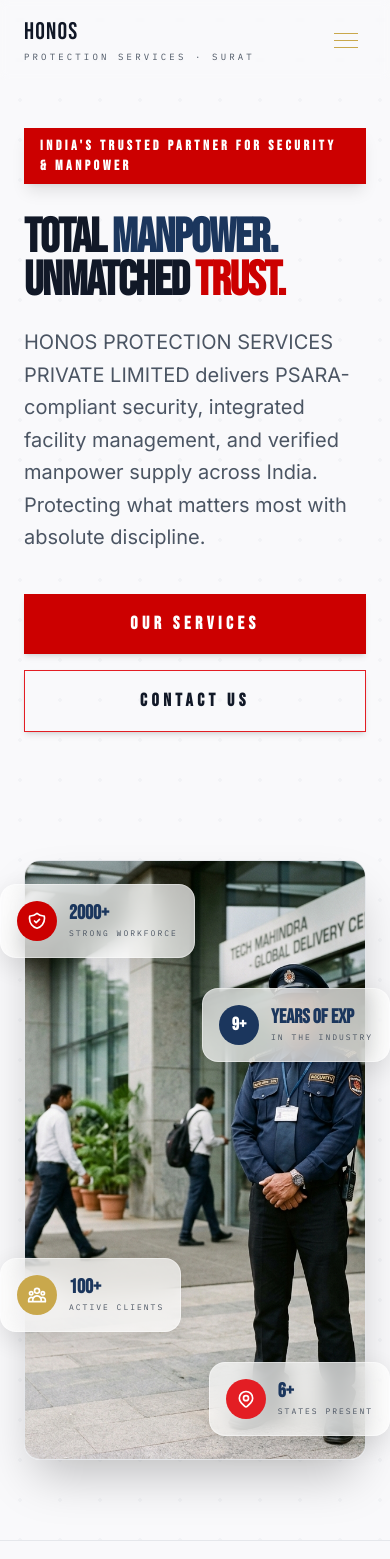
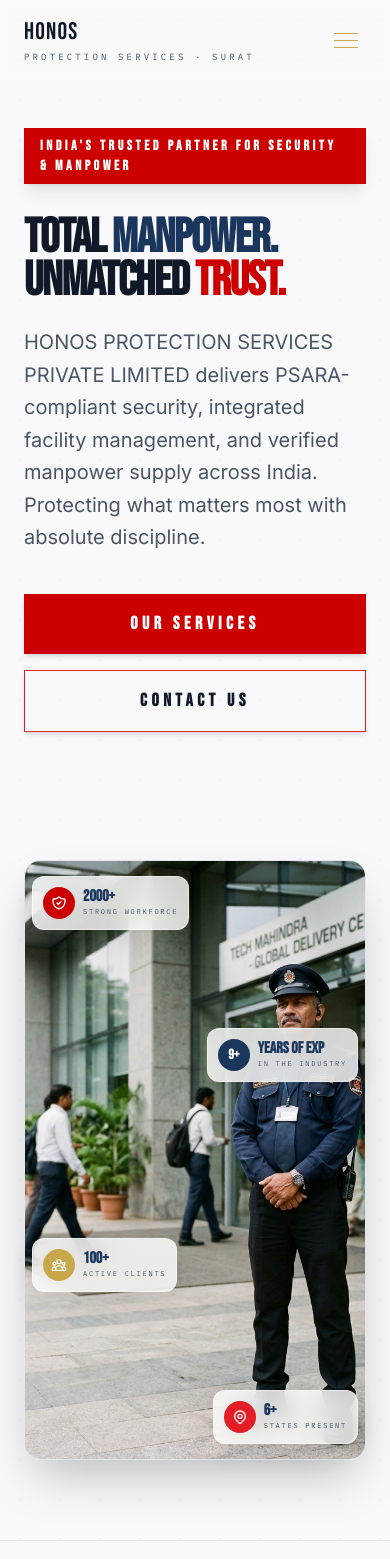
Before and after one commit to shivansh-121/Honos_Webstie, a Next.js app: page / in a window 390 px wide. Shown: the top 1559 px of the page. Built offline with nearby package versions, Linux system fonts and the light colour scheme.

Commit message:
fix: correct hero badges size and overflow on mobile

```diff
--- a/components/sections/Hero.tsx
+++ b/components/sections/Hero.tsx
@@ -81,17 +81,17 @@ export function Hero() {
               initial={{ opacity: 0, y: -20, x: -20 }}
               animate={{ opacity: 1, y: 0, x: 0 }}
               transition={{ duration: 0.8, delay: 0.6, ease: [0.16, 1, 0.3, 1] }}
-              className="absolute -left-6 md:-left-10 top-6 md:top-8 z-20 backdrop-blur-md bg-white/70 border border-white/40 shadow-[0_8px_30px_rgb(0,0,0,0.12)] p-4 md:p-6 rounded-2xl"
+              className="absolute left-2 sm:-left-6 md:-left-10 top-4 md:top-8 z-20 backdrop-blur-md bg-white/80 border border-white/50 shadow-[0_8px_30px_rgb(0,0,0,0.12)] p-2.5 sm:p-4 md:p-6 rounded-xl md:rounded-2xl"
             >
-              <div className="flex items-center gap-3 md:gap-4">
-                <div className="flex h-10 w-10 md:h-12 md:w-12 items-center justify-center rounded-full bg-[#cc0000] text-white">
-                  <svg className="w-5 h-5 md:w-6 md:h-6" fill="none" viewBox="0 0 24 24" stroke="currentColor">
+              <div className="flex items-center gap-2 sm:gap-3 md:gap-4">
+                <div className="flex h-8 w-8 sm:h-10 sm:w-10 md:h-12 md:w-12 items-center justify-center rounded-full bg-[#cc0000] text-white">
+                  <svg className="w-4 h-4 sm:w-5 sm:h-5 md:w-6 md:h-6" fill="none" viewBox="0 0 24 24" stroke="currentColor">
                     <path strokeLinecap="round" strokeLinejoin="round" strokeWidth={2} d="M9 12l2 2 4-4m5.618-4.016A11.955 11.955 0 0112 2.944a11.955 11.955 0 01-8.618 3.04A12.02 12.02 0 003 9c0 5.591 3.824 10.29 9 11.622 5.176-1.332 9-6.03 9-11.622 0-1.042-.133-2.052-.382-3.016z" />
                   </svg>
                 </div>
                 <div>
-                  <p className="font-display text-xl md:text-2xl font-bold text-brand-navy leading-none mb-1"><Counter end={2000} suffix="+" /></p>
-                  <p className="font-mono text-[8px] md:text-[10px] uppercase tracking-widest text-gray-600">Strong Workforce</p>
+                  <p className="font-display text-base sm:text-xl md:text-2xl font-bold text-brand-navy leading-none mb-0.5"><Counter end={2000} suffix="+" /></p>
+                  <p className="font-mono text-[7px] sm:text-[8px] md:text-[10px] uppercase tracking-widest text-gray-600">Strong Workforce</p>
                 </div>
               </div>
             </motion.div>
@@ -101,15 +101,15 @@ export function Hero() {
               initial={{ opacity: 0, y: -20, x: 20 }}
               animate={{ opacity: 1, y: 0, x: 0 }}
               transition={{ duration: 0.8, delay: 0.8, ease: [0.16, 1, 0.3, 1] }}
-              className="absolute -right-6 md:-right-10 top-32 md:top-40 z-20 backdrop-blur-md bg-white/70 border border-white/40 shadow-[0_8px_30px_rgb(0,0,0,0.12)] p-4 md:p-6 rounded-2xl"
+              className="absolute right-2 sm:-right-6 md:-right-10 top-[28%] md:top-40 z-20 backdrop-blur-md bg-white/80 border border-white/50 shadow-[0_8px_30px_rgb(0,0,0,0.12)] p-2.5 sm:p-4 md:p-6 rounded-xl md:rounded-2xl"
             >
-              <div className="flex items-center gap-3 md:gap-4">
-                <div className="flex h-10 w-10 md:h-12 md:w-12 items-center justify-center rounded-full bg-brand-navy text-white font-display text-lg md:text-xl font-bold">
+              <div className="flex items-center gap-2 sm:gap-3 md:gap-4">
+                <div className="flex h-8 w-8 sm:h-10 sm:w-10 md:h-12 md:w-12 items-center justify-center rounded-full bg-brand-navy text-white font-display text-sm sm:text-lg md:text-xl font-bold">
                   <Counter end={company.yearsInBusiness} suffix="+" />
                 </div>
                 <div>
-                  <p className="font-display text-xl md:text-2xl font-bold text-brand-navy leading-none mb-1">Years of Exp</p>
-                  <p className="font-mono text-[8px] md:text-[10px] uppercase tracking-widest text-gray-600">In the Industry</p>
+                  <p className="font-display text-base sm:text-xl md:text-2xl font-bold text-brand-navy leading-none mb-0.5">Years of Exp</p>
+                  <p className="font-mono text-[7px] sm:text-[8px] md:text-[10px] uppercase tracking-widest text-gray-600">In the Industry</p>
                 </div>
               </div>
             </motion.div>
@@ -119,17 +119,17 @@ export function Hero() {
               initial={{ opacity: 0, y: 20, x: -20 }}
               animate={{ opacity: 1, y: 0, x: 0 }}
               transition={{ duration: 0.8, delay: 1.0, ease: [0.16, 1, 0.3, 1] }}
-              className="absolute -left-6 md:-left-10 bottom-32 md:bottom-40 z-20 backdrop-blur-md bg-white/70 border border-white/40 shadow-[0_8px_30px_rgb(0,0,0,0.12)] p-4 md:p-6 rounded-2xl"
+              className="absolute left-2 sm:-left-6 md:-left-10 bottom-[28%] md:bottom-40 z-20 backdrop-blur-md bg-white/80 border border-white/50 shadow-[0_8px_30px_rgb(0,0,0,0.12)] p-2.5 sm:p-4 md:p-6 rounded-xl md:rounded-2xl"
             >
-              <div className="flex items-center gap-3 md:gap-4">
-                <div className="flex h-10 w-10 md:h-12 md:w-12 items-center justify-center rounded-full bg-gold text-white">
-                  <svg className="w-5 h-5 md:w-6 md:h-6" fill="none" viewBox="0 0 24 24" stroke="currentColor">
+              <div className="flex items-center gap-2 sm:gap-3 md:gap-4">
+                <div className="flex h-8 w-8 sm:h-10 sm:w-10 md:h-12 md:w-12 items-center justify-center rounded-full bg-gold text-white">
+                  <svg className="w-4 h-4 sm:w-5 sm:h-5 md:w-6 md:h-6" fill="none" viewBox="0 0 24 24" stroke="currentColor">
                     <path strokeLinecap="round" strokeLinejoin="round" strokeWidth={2} d="M17 20h5v-2a3 3 0 00-5.356-1.857M17 20H7m10 0v-2c0-.656-.126-1.283-.356-1.857M7 20H2v-2a3 3 0 015.356-1.857M7 20v-2c0-.656.126-1.283.356-1.857m0 0a5.002 5.002 0 019.288 0M15 7a3 3 0 11-6 0 3 3 0 016 0zm6 3a2 2 0 11-4 0 2 2 0 014 0zM7 10a2 2 0 11-4 0 2 2 0 014 0z" />
                   </svg>
                 </div>
                 <div>
-                  <p className="font-display text-xl md:text-2xl font-bold text-brand-navy leading-none mb-1"><Counter end={100} suffix="+" /></p>
-                  <p className="font-mono text-[8px] md:text-[10px] uppercase tracking-widest text-gray-600">Active Clients</p>
+                  <p className="font-display text-base sm:text-xl md:text-2xl font-bold text-brand-navy leading-none mb-0.5"><Counter end={100} suffix="+" /></p>
+                  <p className="font-mono text-[7px] sm:text-[8px] md:text-[10px] uppercase tracking-widest text-gray-600">Active Clients</p>
                 </div>
               </div>
             </motion.div>
@@ -139,18 +139,18 @@ export function Hero() {
               initial={{ opacity: 0, y: 20, x: 20 }}
               animate={{ opacity: 1, y: 0, x: 0 }}
               transition={{ duration: 0.8, delay: 1.2, ease: [0.16, 1, 0.3, 1] }}
-              className="absolute -right-6 md:-right-10 bottom-6 md:bottom-8 z-20 backdrop-blur-md bg-white/70 border border-white/40 shadow-[0_8px_30px_rgb(0,0,0,0.12)] p-4 md:p-6 rounded-2xl"
+              className="absolute right-2 sm:-right-6 md:-right-10 bottom-4 md:bottom-8 z-20 backdrop-blur-md bg-white/80 border border-white/50 shadow-[0_8px_30px_rgb(0,0,0,0.12)] p-2.5 sm:p-4 md:p-6 rounded-xl md:rounded-2xl"
             >
-              <div className="flex items-center gap-3 md:gap-4">
-                <div className="flex h-10 w-10 md:h-12 md:w-12 items-center justify-center rounded-full bg-brand-red text-white">
-                  <svg className="w-5 h-5 md:w-6 md:h-6" fill="none" viewBox="0 0 24 24" stroke="currentColor">
+              <div className="flex items-center gap-2 sm:gap-3 md:gap-4">
+                <div className="flex h-8 w-8 sm:h-10 sm:w-10 md:h-12 md:w-12 items-center justify-center rounded-full bg-brand-red text-white">
+                  <svg className="w-4 h-4 sm:w-5 sm:h-5 md:w-6 md:h-6" fill="none" viewBox="0 0 24 24" stroke="currentColor">
                     <path strokeLinecap="round" strokeLinejoin="round" strokeWidth={2} d="M17.657 16.657L13.414 20.9a1.998 1.998 0 01-2.827 0l-4.242-4.243a8 8 0 1111.314 0z" />
                     <path strokeLinecap="round" strokeLinejoin="round" strokeWidth={2} d="M15 11a3 3 0 11-6 0 3 3 0 016 0z" />
                   </svg>
                 </div>
                 <div>
-                  <p className="font-display text-xl md:text-2xl font-bold text-brand-navy leading-none mb-1"><Counter end={6} suffix="+" /></p>
-                  <p className="font-mono text-[8px] md:text-[10px] uppercase tracking-widest text-gray-600">States Present</p>
+                  <p className="font-display text-base sm:text-xl md:text-2xl font-bold text-brand-navy leading-none mb-0.5"><Counter end={6} suffix="+" /></p>
+                  <p className="font-mono text-[7px] sm:text-[8px] md:text-[10px] uppercase tracking-widest text-gray-600">States Present</p>
                 </div>
               </div>
             </motion.div>
```
